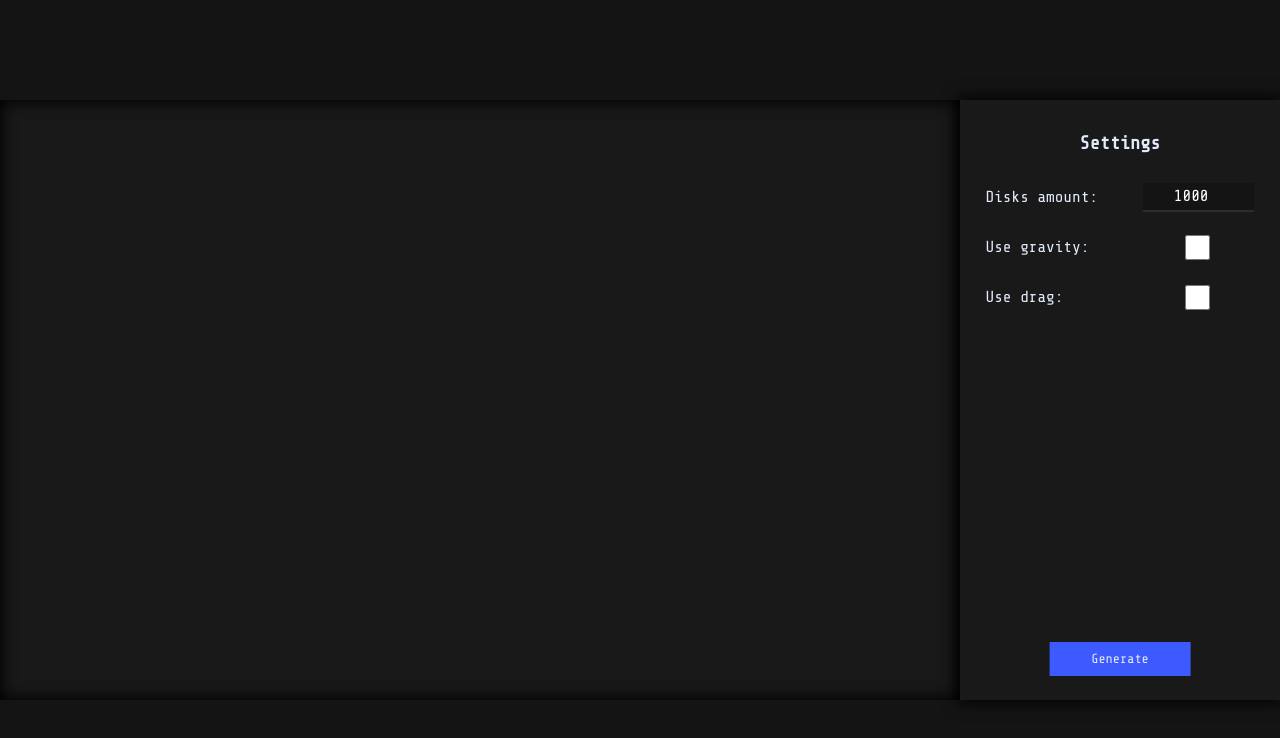
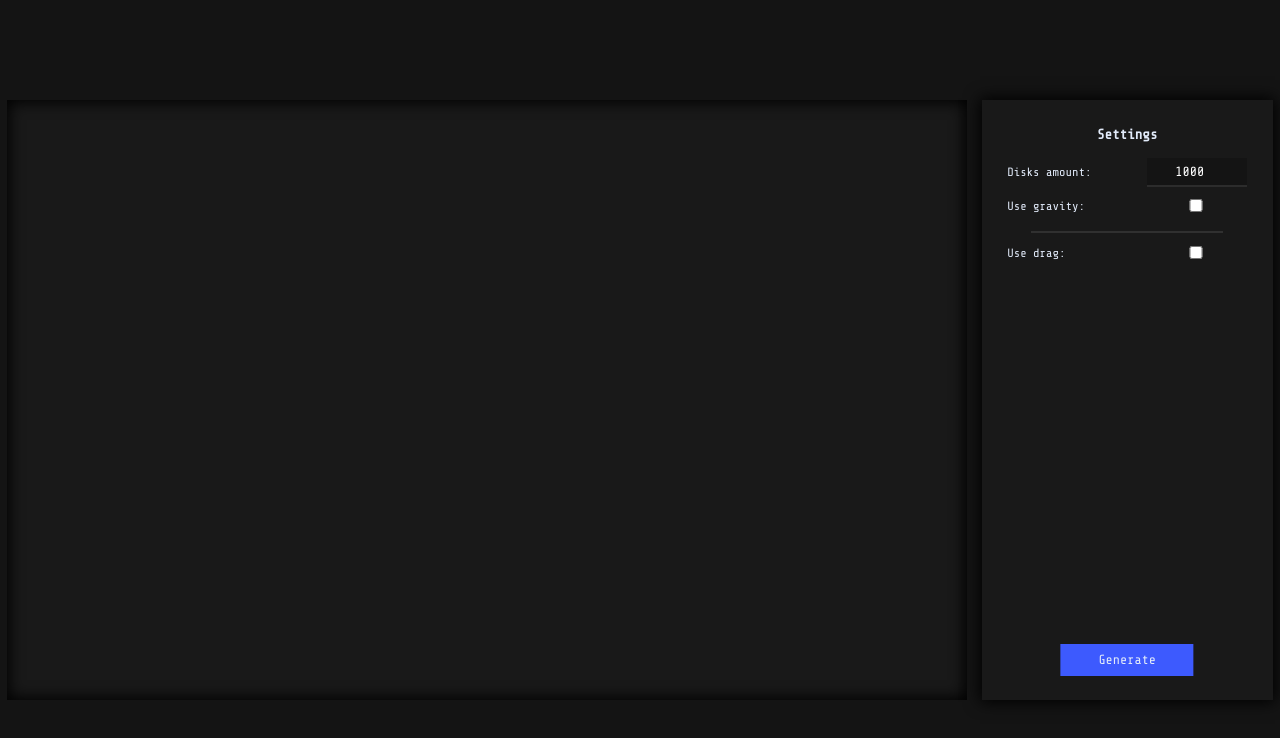
Before and after one commit to Robert-Kurczak/disk-simulation, a React (Create React App) app: page / in a window 1280 px wide. Shown: the top 738 px of the page. Built offline with nearby package versions, Linux system fonts and the light colour scheme.

Commit message:
UI access to drag force

```diff
--- a/src/components/MainCanvas/Simulation/Fields.ts
+++ b/src/components/MainCanvas/Simulation/Fields.ts
@@ -60,6 +60,9 @@ export class DragField{
 	public getAcceleration(disk: Disk){
 		let a: number = (-6 * Math.PI * this.viscosityFromPosition(disk.position) * disk.radius) / disk.mass;
 
+		//Acceleration by drag have to be negative
+		if(a > 0) return new Vector2(0, 0);
+
 		let acceleration: Vector2 = new Vector2(
 			a * disk.velocity.x,
 			a * disk.velocity.y
--- a/src/components/MainCanvas/Simulation/SimulationCanvas.ts
+++ b/src/components/MainCanvas/Simulation/SimulationCanvas.ts
@@ -66,6 +66,7 @@ class SimulationCanvas{
 	}
 
 	//---Setters---
+	public setDestructableDisks(value: boolean){this.destructableDisks = value}
 	public setGconstant(value: number){this.gravityFields[0].gConstant = value}
 	public setBigMass(value: number){this.gravityFields[0].mass = value}
 	public setUseGravity(value: boolean){this.useGravity = value}
@@ -76,6 +77,7 @@ class SimulationCanvas{
 	//------
 
 	//---Getters---
+	public getDestructableDisks(){return this.destructableDisks}
 	public getGconstant(){return this.gravityFields[0].gConstant}
 	public getBigMass(){return this.gravityFields[0].mass}
 	public getUseGravity(){return this.useGravity}
@@ -152,8 +154,8 @@ class SimulationCanvas{
 
 				//Removing disk that are too close to big mass
 				if(this.destructableDisks && this.useGravity){
+					console.log("dest")
 					if(this.gravityFields[0].getDistance(disk.position) <= 15){
-						console.log(diskArray.length)
 						diskArray.splice(i, 1);
 						continue;
 					}
--- a/src/components/SettingsPanel/SettingsPanel.tsx
+++ b/src/components/SettingsPanel/SettingsPanel.tsx
@@ -3,6 +3,7 @@ import SimulationCanvas from "../MainCanvas/Simulation/SimulationCanvas";
 
 import "../../styles/SettingsPanel.css";
 import GravitySettings from "./sections/GravitySettings";
+import DragSettings from "./sections/DragSettings";
 
 interface Props{
 	mainCanvas: SimulationCanvas
@@ -27,21 +28,37 @@ function SettingsPanel(props: Props){
 	}
 
 	//---Updaters---
-	const updateAmount = (e:ChangeEvent<HTMLInputElement>) => {
+	const updateAmount = (e: ChangeEvent<HTMLInputElement>) => {
 		const value: number = parseInt(e.target.value);
 
 		if(value >= 0) disksAmount = value;
 	};
 
-	const updateGconstant = (e:ChangeEvent<HTMLInputElement>) => {
+	//-Gravity-
+	const updateGconstant = (e: ChangeEvent<HTMLInputElement>) => {
 		mainCanvas.setGconstant(parseFloat(e.target.value));
 	};
 
-	const updateBigMass = (e:ChangeEvent<HTMLInputElement>) => {
+	const updateBigMass = (e: ChangeEvent<HTMLInputElement>) => {
 		const value: number = parseFloat(e.target.value);
 
 		if(value > 0) mainCanvas.setBigMass(value);
 	};
+
+	const updateDestDisks = (e: ChangeEvent<HTMLInputElement>) => {
+		mainCanvas.setDestructableDisks(e.target.checked);
+	};
+	//--
+
+	//-Drag-
+	const updateViscHandler = (e: ChangeEvent<HTMLInputElement>) => {
+		mainCanvas.setViscosity(parseFloat(e.target.value));
+	}
+
+	const updateViscSlopeHandler = (e: ChangeEvent<HTMLInputElement>) => {
+		mainCanvas.setViscositySlope(parseFloat(e.target.value));
+	}
+	//--
 	//------
 
 	const generate = () => {
@@ -68,13 +85,28 @@ function SettingsPanel(props: Props){
 
 					defaultBigMass={mainCanvas.getBigMass()}
 					updateBigMassHandler={updateBigMass}
+
+					defaultDestDisks={mainCanvas.getDestructableDisks()}
+					updateDestDisksHandler={updateDestDisks}
 				/>
 			}
+
+			<div className="section-divider"></div>
 
 			<div className="settings-section">
 				<p>Use drag: </p>
 				<input type="checkbox" defaultChecked={showDragSettings} onClick={toggleDragSettings}></input>
 			</div>
+
+			{showDragSettings &&
+				<DragSettings
+					defaultViscosity={mainCanvas.getViscosity()}
+					updateViscHandler={updateViscHandler}
+
+					defaultViscositySlope={mainCanvas.getViscositySlope()}
+					updateViscSlopeHandler={updateViscSlopeHandler}
+				/>
+			}
 
 
 			<button onClick={generate}>Generate</button>
--- a/src/components/SettingsPanel/sections/DragSettings.tsx
+++ b/src/components/SettingsPanel/sections/DragSettings.tsx
@@ -1,9 +1,48 @@
-function DragSettings(){
-    return(
-        <div>
+import React from "react";
 
-        </div>
-    );
+interface Props{
+	defaultViscosity: number;
+	updateViscHandler: React.FormEventHandler<HTMLInputElement>;
+
+	defaultViscositySlope: number;
+	updateViscSlopeHandler: React.FormEventHandler<HTMLInputElement>;
+}
+
+function DragSettings(props: Props){
+	const {
+		defaultViscosity,
+		updateViscHandler,
+
+		defaultViscositySlope,
+		updateViscSlopeHandler
+	} = props;
+
+
+	return(
+		<React.Fragment>
+			<div className="settings-section">
+				<p>Viscosity [Pa⋅s]:</p>
+				<input
+					type="number"
+					step={0.0001}
+
+					defaultValue={defaultViscosity}
+					onChange={updateViscHandler}
+				/>
+			</div>
+
+			<div className="settings-section">
+				<p>Viscosity change slope:</p>
+				<input
+					type="number"
+					step={0.0001}
+
+					defaultValue={defaultViscositySlope}
+					onChange={updateViscSlopeHandler}
+				/>
+			</div>
+		</React.Fragment>
+	);
 }
 
 export default DragSettings;
--- a/src/components/SettingsPanel/sections/GravitySettings.tsx
+++ b/src/components/SettingsPanel/sections/GravitySettings.tsx
@@ -6,6 +6,9 @@ interface Props{
 
 	defaultBigMass: number;
 	updateBigMassHandler: React.FormEventHandler<HTMLInputElement>;
+
+	defaultDestDisks: boolean,
+	updateDestDisksHandler: React.FormEventHandler<HTMLInputElement>;
 }
 
 function GravitySettings(props: Props){
@@ -14,7 +17,10 @@ function GravitySettings(props: Props){
 		updateGconstantHandler,
 
 		defaultBigMass,
-		updateBigMassHandler
+		updateBigMassHandler,
+
+		defaultDestDisks,
+		updateDestDisksHandler
 	}= props;
 
 	return(
@@ -44,8 +50,8 @@ function GravitySettings(props: Props){
 				<p>Destructable disks:</p>
 				<input
 					type="checkbox"
-					defaultValue={defaultBigMass}
-					defaultChecked={true}
+					defaultChecked={defaultDestDisks}
+					onClick={updateDestDisksHandler}
 				/>
 			</div>
 		</React.Fragment>
--- a/src/styles/SettingsPanel.css
+++ b/src/styles/SettingsPanel.css
@@ -1,5 +1,6 @@
 .settings-panel{
-	width: 22em;
+	width: 20em;
+	font-size: 75%;
 	padding: 1% 2%;
 
 	text-align: center;
@@ -15,7 +16,7 @@
 	justify-content: space-between;
 }
 
-.settings-section input{
+.settings-section input[type=number]{
 	width: 40%;
 	height: 25px;
 	background-color: #141414;
@@ -25,14 +26,18 @@
 
 	text-align: center;
 	font-style: normal;
-	font-size: 100%;
 
 	appearance: textfield;
 	-moz-appearance: textfield;
 }
 
+.settings-section input[type=checkbox]{
+	width: 40%;
+}
+
 .settings-section p{
 	max-width: 50%;
+	margin: 4% 0%;
 
 	text-align: left;
 	display: inline-block;
@@ -56,3 +61,11 @@
 .settings-panel button:hover{
 	padding: 3% 15%;
 }
+
+.section-divider{
+	width: 80%;
+	height: 2px;
+	background-color: rgba(255, 255, 255, 0.1);
+
+	display: inline-block;
+}
```
